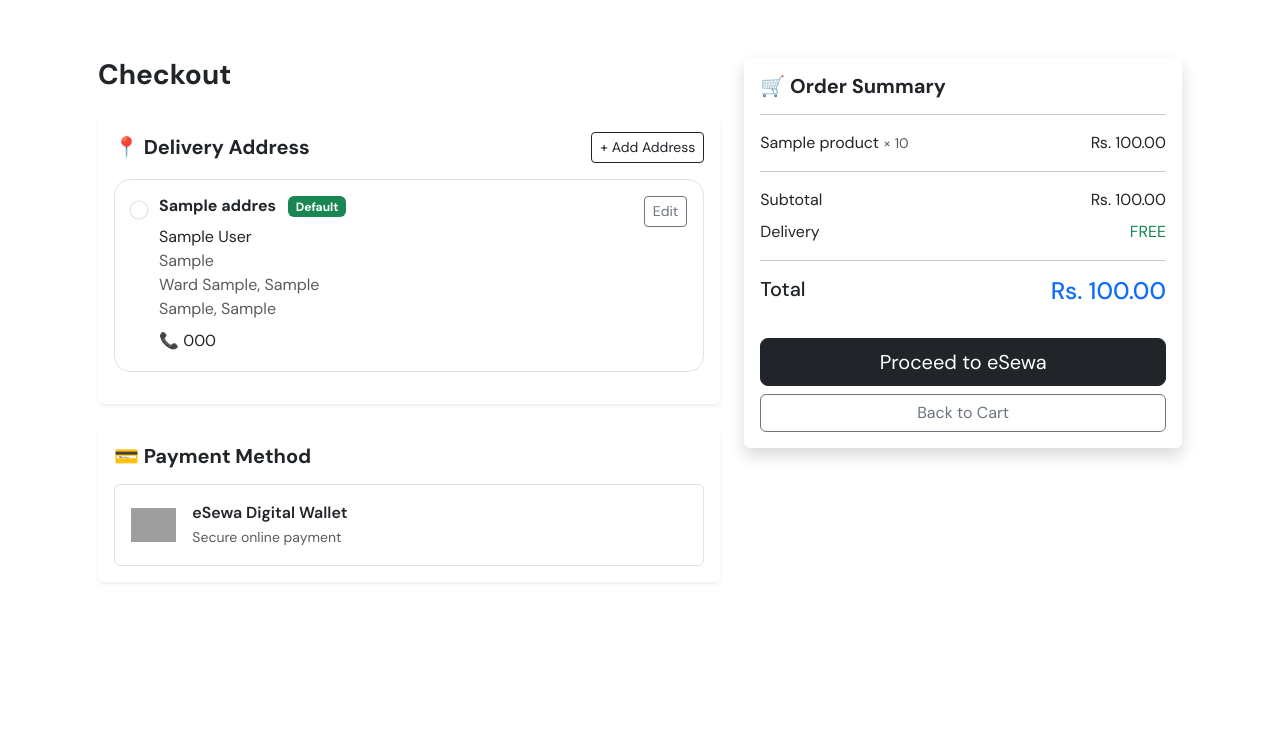
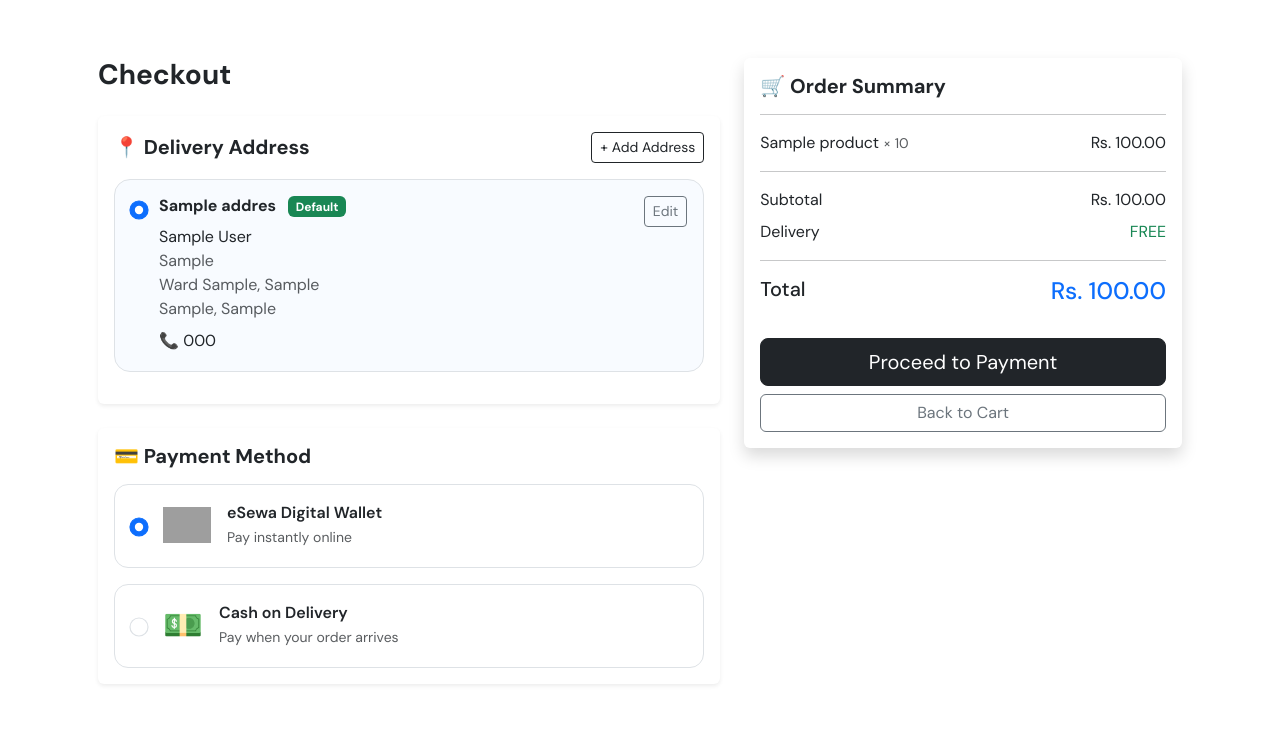
Before and after one commit to Karina-p1/E-commerce_churn_system, a Django app: page /orders/checkout/ in a window 1280 px wide. Shown: the part 142-898 px from the top of the page. Before the commit the page ends 725 px from the top, so only its background shows below. Run offline with Django 4.2, Linux system fonts and the light colour scheme; a user stored in the database is signed in; tables that the repository leaves empty hold one stand-in row (values such as "Sample post"); grey boxes marked "Sample" are stand-in pictures; grey boxes are pictures that could not be loaded.

Commit message:
feat: Enhance checkout process with payment method selection and handling for Cash on Delivery

```diff
--- a/ecommerce/apps/orders/templates/orders/checkout.html
+++ b/ecommerce/apps/orders/templates/orders/checkout.html
@@ -37,12 +37,7 @@
                   type="radio"
                   name="address"
                   value="{{ address.id }}"
-                  {%
-                  if
-                  address.is_default
-                  %}checked{%
-                  endif
-                  %}
+                  {% if address.is_default %}checked{% endif %}
                 />
 
                 <div class="form-check-label w-100">
@@ -106,21 +101,61 @@
 
         <div class="card shadow-sm border-0">
             <div class="card-body">
-            <h5 class="fw-bold mb-3">💳 Payment Method</h5>
+                <h5 class="fw-bold mb-3">
+                    💳 Payment Method
+                </h5>
 
-            <div class="border rounded p-3 d-flex align-items-center">
+                <!-- eSewa -->
+
+                <label class="payment-option card border p-3 mb-3">
+                    <div class="form-check d-flex align-items-center">
+                        <input
+                            class="form-check-input me-3"
+                            type="radio"
+                            name="payment_method"
+                            value="ESEWA"
+                            {% if not payment_method %}checked{% endif %}>
                         <img
                             src="https://esewa.com.np/common/images/esewa_logo.png"
-                style="height: 34px"
-                class="me-3"
-              />
+                            style="height:36px"
+                            class="me-3">
+                        <div>
+                            <div class="fw-semibold">
+                                eSewa Digital Wallet
+                            </div>
+
+                            <small class="text-muted">
+                                Pay instantly online
+                            </small>
+                        </div>
+                    </div>
+                </label>
+
+                <!-- Cash On Delivery -->
+
+                <label class="payment-option card border p-3">
+                    <div class="form-check d-flex align-items-center">
+                        <input
+                            class="form-check-input me-3"
+                            type="radio"
+                            name="payment_method"
+                            value="COD">
+
+                        <div style="font-size:32px" class="me-3">
+                            💵
+                        </div>
 
                         <div>
-                <div class="fw-semibold">eSewa Digital Wallet</div>
+                            <div class="fw-semibold">
+                                Cash on Delivery
+                            </div>
 
-                <small class="text-muted"> Secure online payment </small>
+                            <small class="text-muted">
+                                Pay when your order arrives
+                            </small>
                         </div>
                     </div>
+                </label>
             </div>
         </div>
       </div>
@@ -173,7 +208,7 @@
             {% if addresses %}
 
             <button type="submit" class="btn btn-dark btn-lg w-100 mt-4">
-              Proceed to eSewa
+              Proceed to Payment
             </button>
 
             {% else %}
@@ -224,7 +259,6 @@
   .address-option:has(input:checked) {
     border: 2px solid #0d6efd;
     background: #f8fbff;
-    box-shadow: 0 10px 25px rgba(13, 110, 253, 0.18);
   }
 
   .address-option .form-check {
@@ -239,6 +273,22 @@
   .sticky-top {
     z-index: 10;
   }
+
+  .payment-option{
+    cursor:pointer;
+    border-radius:14px;
+    transition:.2s;
+    }
+
+    .payment-option:hover{
+    border-color:#198754;
+    box-shadow:0 8px 20px rgba(25,135,84,.15);
+    transform:translateY(-2px);
+    }
+
+    .payment-option input[type=radio]{
+    transform:scale(1.2);
+    }
 </style>
 
 {% endblock %}
--- a/ecommerce/apps/orders/views.py
+++ b/ecommerce/apps/orders/views.py
@@ -210,6 +210,8 @@ def checkout_view(request):
         "-created_at"
     )
 
+    payment_method = request.POST.get("payment_method")
+
     if not cart.items.exists():
         messages.warning(
             request,
@@ -288,7 +290,7 @@ def checkout_view(request):
                     user=request.user,
                     total_price=cart.total_price,
                     payment_status='INITIATED',
-                    payment_method='ESEWA',
+                    payment_method=payment_method,
                     transaction_uuid=transaction_uuid,
 
                     delivery_label=selected_address.label,
@@ -321,6 +323,20 @@ def checkout_view(request):
                         price=product.effective_price,
                         quantity=cart_item.quantity
                     )
+
+                if payment_method == "COD":
+
+                    order.payment_status = "UNPAID"
+                    order.save()
+
+                    cart.items.all().delete()
+
+                    messages.success(
+                        request,
+                        "Your order has been placed successfully."
+                    )
+
+                    return redirect("order_detail", order.id)
 
                 amount = Decimal(order.total_price)
                 tax_amount = Decimal("0")
```
Lines whose indentation alone changed are shown as unchanged.
